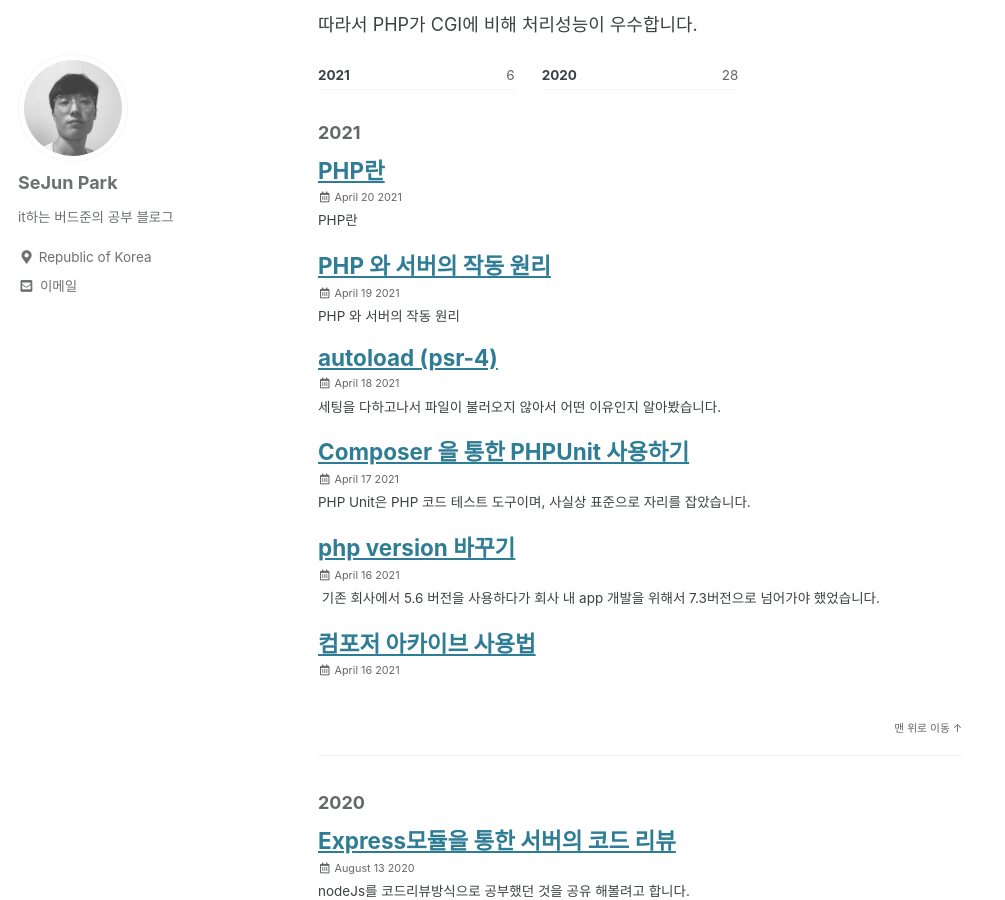
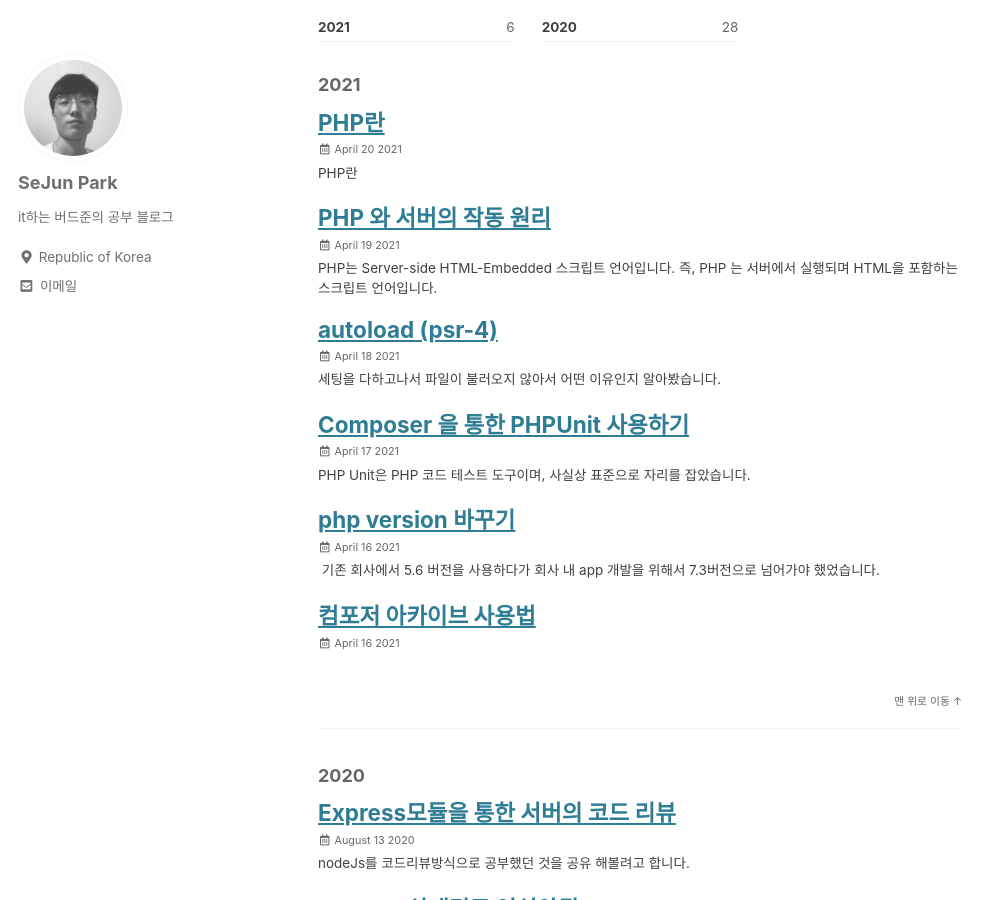
Before and after one commit to pkt369/temp_pkt369.github.io, a Jekyll site: the page built from _posts/2021-04-19-phpServer1.md, in a window 1280 px wide and 900 px high, scrolled down 1961 px. Shown: the whole window, without its empty margins (0-1005 px from the left). Built offline with Jekyll 4.4.1, drawn with Linux system fonts in a browser that asks for light colours; cached includes are drawn as plain includes; comment, search, counter and statistics services are not loaded; some of the changed lines change nothing that is shown.

Commit message:
_posts/2021-04-19-phpServer1.md updated from https://stackedit.io/

```diff
--- a/_posts/2021-04-19-phpServer1.md
+++ b/_posts/2021-04-19-phpServer1.md
@@ -12,7 +12,6 @@ comments : true
 
 ---
 
-# PHP 와 서버의 작동 원리
 
 PHP는 Server-side HTML-Embedded 스크립트 언어입니다. 즉, PHP 는 서버에서 실행되며 HTML을 포함하는 스크립트 언어입니다.
 
@@ -80,5 +79,5 @@ CGI는 요청이 들어오면 프로세스가 생성되었다가 소멸되는
 
 따라서 PHP가 CGI에 비해 처리성능이 우수합니다.
 <!--stackedit_data:
-eyJoaXN0b3J5IjpbLTUyNTA3MTQ4OF19
+eyJoaXN0b3J5IjpbLTE5MTkzMDQ3NDksLTUyNTA3MTQ4OF19
 -->
```
